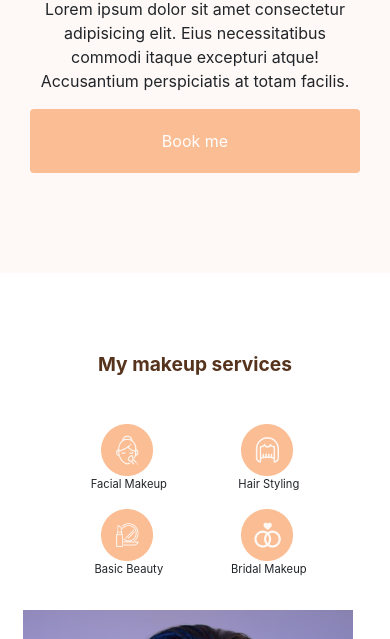
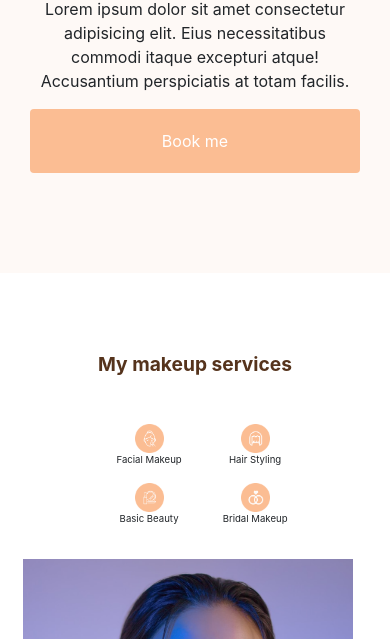
Before and after one commit to Denniman/envato-makeup, a plain HTML site: page index.html in a window 390 px wide. Shown: the part 205-844 px from the top of the page. Drawn offline with nearby package versions, Linux system fonts and the light colour scheme; a web font is replaced by a local one.

Commit message:
fix icon list responsiveness

```diff
--- a/css/style.css
+++ b/css/style.css
@@ -219,8 +219,8 @@ ul .media-icon-lis {
     }
 
     .icon-lis {
-        width: 60%;
-        margin-right: -40px;
+        width: 50%;
+        margin-right: -45px;
     }
 
     .first-lady {
@@ -230,13 +230,13 @@ ul .media-icon-lis {
 
     .icon-lis p{
         width: 5%;
-        font-size: .7rem;
-        margin-left: -3.5em;
+        font-size: .6rem;
+        margin-left: -4em;
     }
 
     .services-icon {
         margin-left: 20px;
-        width: 30%;
+        width: 20%;
     }
 
     .icon-lis {
```
